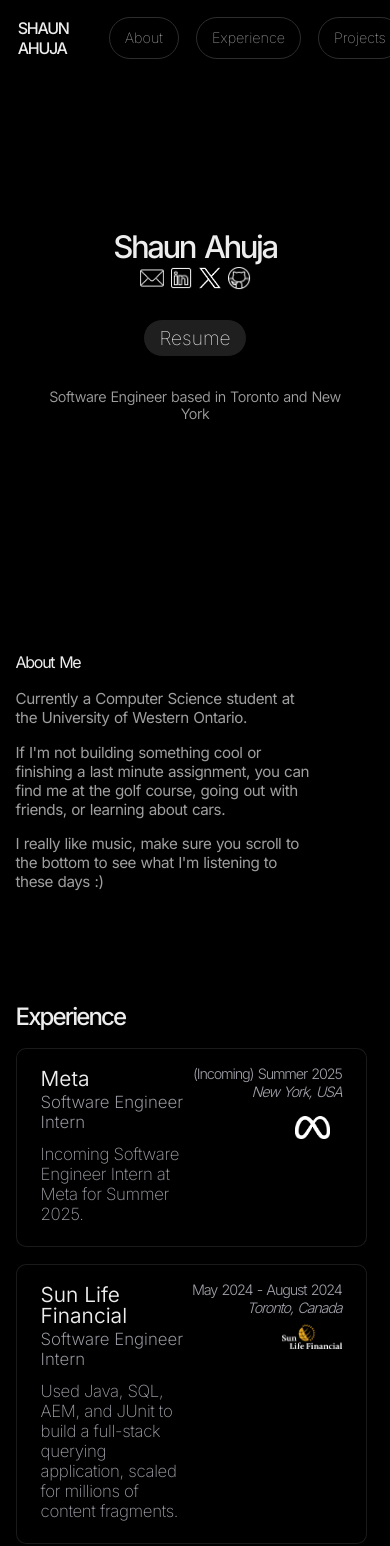
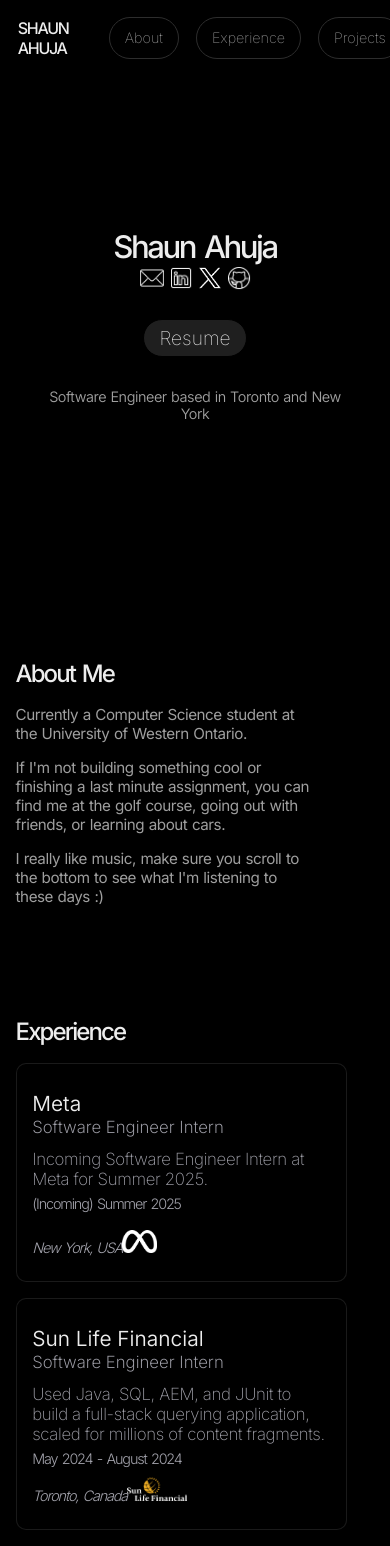
Before and after one commit to shaun-ahuja/personal-website, a React (Vite) app: page / in a window 390 px wide. Shown: the top 1546 px of the page. Built offline with nearby package versions, Linux system fonts and the light colour scheme.

Commit message:
trying to make about header bigger, extend job description to right, and make song intro bigger

```diff
--- a/src/index.css
+++ b/src/index.css
@@ -156,9 +156,15 @@ body {
     /* Reduced from 10vh */
   }
 
+  .about-header {
+    font-size: clamp(1.5rem, 5vw, 2.3rem) !important;
+    margin-bottom: 2vh !important;
+    font-weight: 500 !important;
+  }
+
   .experience-header,
   .projects-header,
-  .about-header {
+  .song-intro {
     font-size: clamp(1.5rem, 5vw, 2.3rem);
     /* Increased from 1rem, 3.5vw, 1.8rem */
     margin-bottom: 2vh;
@@ -167,14 +173,11 @@ body {
     /* Made slightly bolder for emphasis */
   }
 
-  .song-intro {
+  /* .song-intro {
     margin-bottom: 1vh;
-    /* Fix negative margin issue */
     clear: both;
-    /* Prevent overlap */
     padding-top: 2vh;
-    /* Add some space */
-  }
+  } */
 
   .spotify-page {
     padding-bottom: 5vh;
@@ -202,32 +205,55 @@ body {
     margin-bottom: 3vh;
   }
 
-  .job-card {
+  /* .job-card {
     width: 85vw;
     max-width: 450px;
     padding: 2vh 4vw;
     aspect-ratio: auto;
-    /* Remove fixed aspect ratio */
     margin-bottom: 2vh;
     box-sizing: border-box;
-    /* Ensure padding doesn't add to width */
   }
 
-  /* Add this new rule to extend job descriptions */
   .job-description {
     width: 100%;
-    /* Take full width of parent */
     padding-right: 0;
-    /* Remove any right padding */
     box-sizing: border-box;
-    /* Include padding in width calculation */
     text-align: left;
-    /* Ensure text is left-aligned */
     word-wrap: break-word;
-    /* Allow long words to break */
     overflow-wrap: break-word;
-    /* Modern version of word-wrap */
+  } */
+
+  .job-card p,
+  .job-description,
+  .job-card div:not(.company-logo):not(.job-title):not(.job-date):not(.job-location) {
+    width: 100% !important;
+    max-width: 100% !important;
+    padding-right: 0 !important;
+    margin-right: 0 !important;
+    box-sizing: border-box !important;
+    text-align: left !important;
+    word-wrap: break-word !important;
+    white-space: normal !important;
+    display: block !important;
   }
 
+  /* Make sure the job card has proper padding */
+  .job-card {
+    width: 85vw !important;
+    max-width: 450px !important;
+    padding: 3vh 4vw !important;
+    box-sizing: border-box !important;
+    display: flex !important;
+    flex-direction: column !important;
+    align-items: flex-start !important;
+  }
+
+  /* Remove any potential width constraints on containing elements */
+  .job-card>div,
+  .job-card>section {
+    width: 100% !important;
+    max-width: 100% !important;
+    box-sizing: border-box !important;
+  }
 
 }
```
